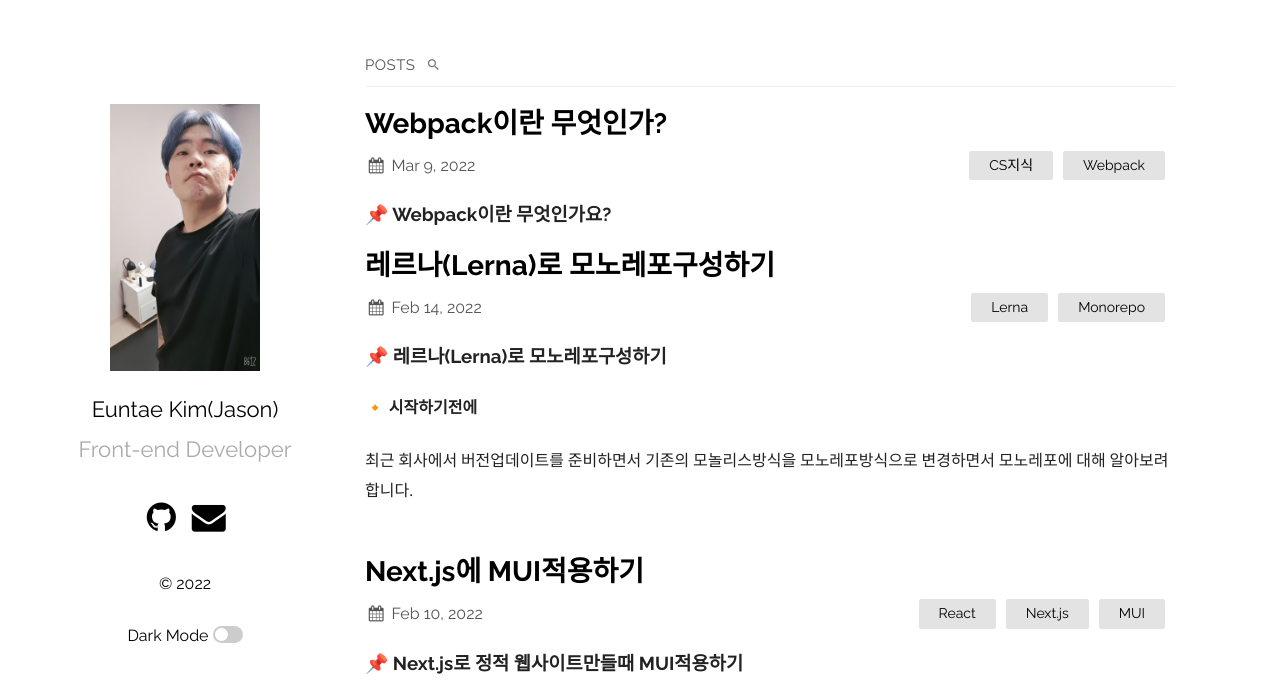
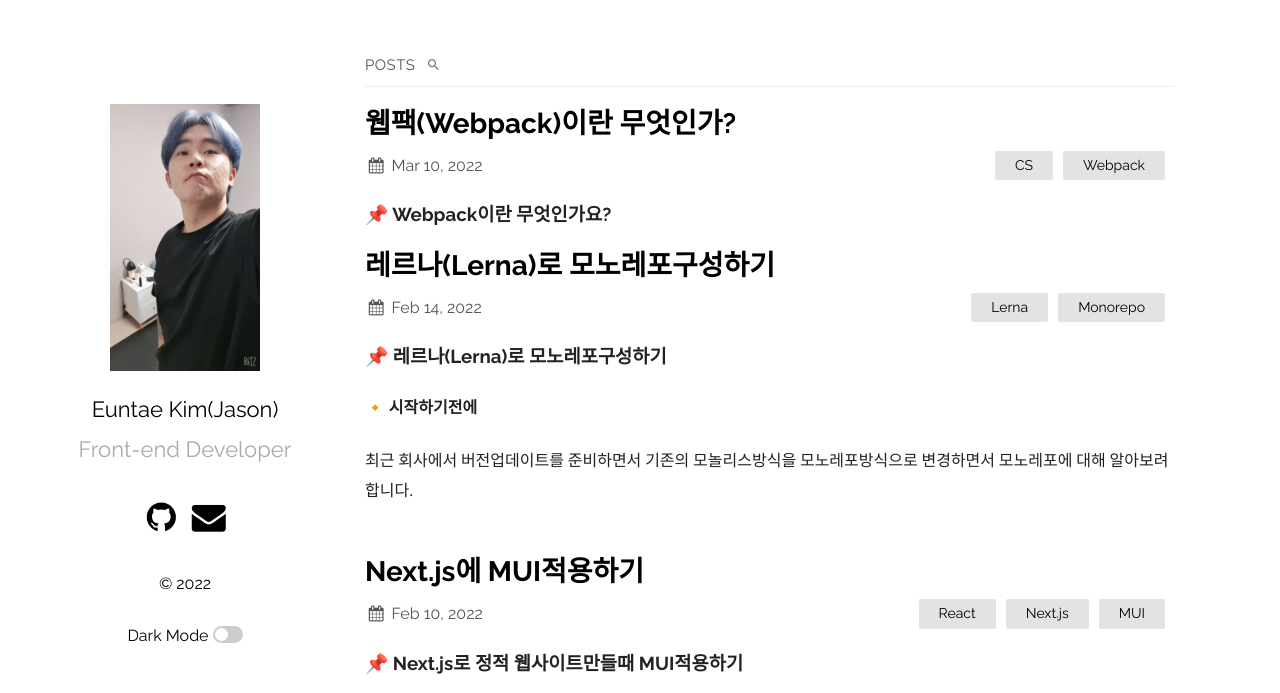
Before and after one commit to hurima90-kim/hurima90-kim.github.io, a Jekyll site: the page built from index.md, in a window 1280 px wide and 900 px high, cut to the strip 0-693 px from the top of the window. Built offline with Jekyll 4.4.1, drawn with Linux system fonts in a browser that asks for light colours.

Commit message:
Webpack이란 무엇인가 포스팅 업로드

```diff
--- a/_posts/2022-03-09-Webpack.markdown
+++ b/_posts/2022-03-10-Webpack.markdown
@@ -1,8 +1,8 @@
 ---
 layout: post
-title: 'Webpack이란 무엇인가?'
-date: 2022-03-09 00:53:00
-categories: CS지식 Webpack
+title: '웹팩(Webpack)이란 무엇인가?'
+date: 2022-03-10 02:17:00
+categories: CS Webpack
 ---
 
 <h3>📌 Webpack이란 무엇인가요?</h3>
```
Also changed, not shown: 1 other file.
